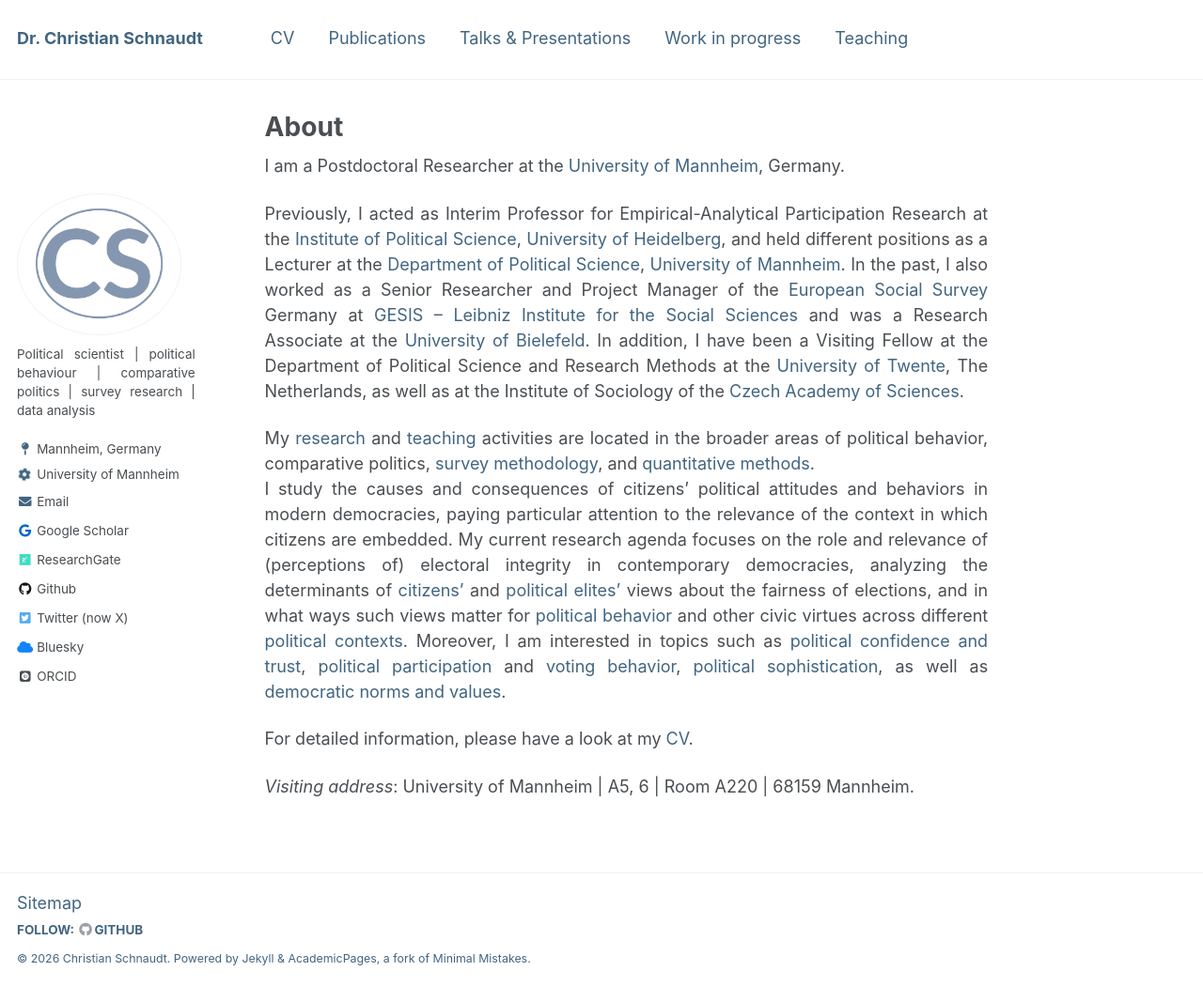
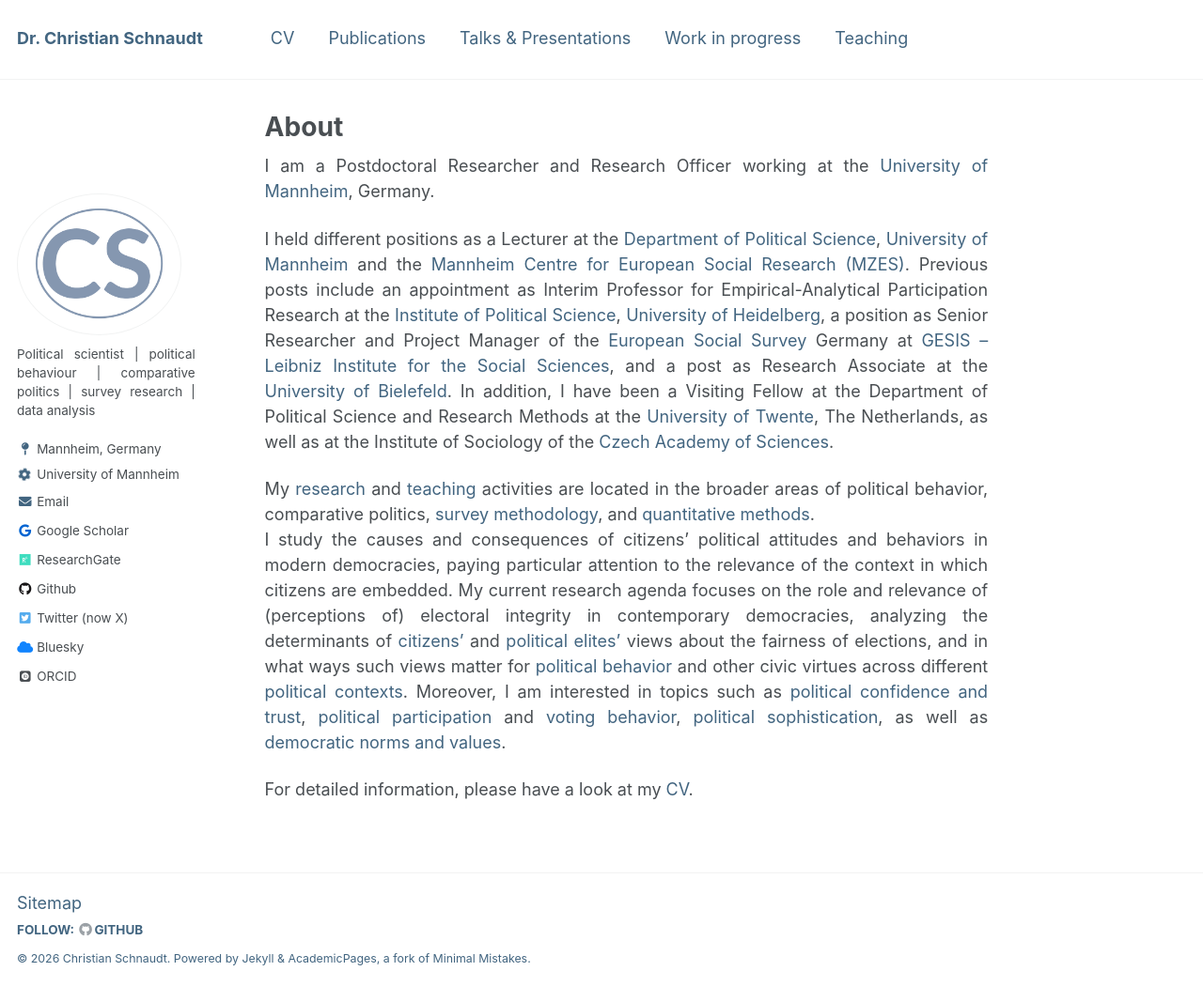
Before and after one commit to cschnaudt/cschnaudt.github.io, a Jekyll site: the page built from _pages/about.md, in a window 1280 px wide and 1067 px high. Shown: the whole window at 94% size. Built offline with Jekyll 4.4.1, drawn with Linux system fonts in a browser that asks for light colours; some web fonts are replaced.

Commit message:
Update about.md

```diff
--- a/_pages/about.md
+++ b/_pages/about.md
@@ -7,13 +7,11 @@
   - /about.html
 ---
 
-I am a Postdoctoral Researcher at the [University of Mannheim](https://www.uni-mannheim.de/en/){:target="_ blank"}, Germany.
+I am a Postdoctoral Researcher and Research Officer working at the [University of Mannheim](https://www.uni-mannheim.de/en/){:target="_ blank"}, Germany.
 
-Previously, I acted as Interim Professor for Empirical-Analytical Participation Research at the [Institute of Political Science](https://www.uni-heidelberg.de/politikwissenschaften/){:target="_ blank"}, [University of Heidelberg](https://www.uni-heidelberg.de/en){:target="_ blank"}, and held different positions as a Lecturer at the [Department of Political Science](https://www.sowi.uni-mannheim.de/en/research/political-science/){:target="_ blank"}, [University of Mannheim](https://www.uni-mannheim.de/en/){:target="_ blank"}. In the past, I also worked as a Senior Researcher and Project Manager of the [European Social Survey](https://www.europeansocialsurvey.org/){:target="_ blank"} Germany at [GESIS -- Leibniz Institute for the Social Sciences](https://www.gesis.org){:target="_ blank"} and was a Research Associate at the [University of Bielefeld](https://www.uni-bielefeld.de/(en)/soz/){:target="_ blank"}. In addition, I have been a Visiting Fellow at the Department of Political Science and Research Methods at the [University of Twente](https://www.utwente.nl/en/){:target="_ blank"}, The Netherlands, as well as at the Institute of Sociology of the [Czech Academy of Sciences](https://www.avcr.cz/en/){:target="_ blank"}.
+I held different positions as a Lecturer at the [Department of Political Science](https://www.sowi.uni-mannheim.de/en/research/political-science/){:target="_ blank"}, [University of Mannheim](https://www.uni-mannheim.de/en/){:target="_ blank"} and the [Mannheim Centre for European Social Research (MZES)](https://www.mzes.uni-mannheim.de/d7/en){:target="_ blank"}. Previous posts include an appointment as Interim Professor for Empirical-Analytical Participation Research at the [Institute of Political Science](https://www.uni-heidelberg.de/politikwissenschaften/){:target="_ blank"}, [University of Heidelberg](https://www.uni-heidelberg.de/en){:target="_ blank"}, a position as Senior Researcher and Project Manager of the [European Social Survey](https://www.europeansocialsurvey.org/){:target="_ blank"} Germany at [GESIS -- Leibniz Institute for the Social Sciences](https://www.gesis.org){:target="_ blank"}, and a post as Research Associate at the [University of Bielefeld](https://www.uni-bielefeld.de/(en)/soz/){:target="_ blank"}. In addition, I have been a Visiting Fellow at the Department of Political Science and Research Methods at the [University of Twente](https://www.utwente.nl/en/){:target="_ blank"}, The Netherlands, as well as at the Institute of Sociology of the [Czech Academy of Sciences](https://www.avcr.cz/en/){:target="_ blank"}.
 
 My [research](https://cschnaudt.github.io/publications/) and [teaching](https://cschnaudt.github.io/teaching/) activities are located in the broader areas of political behavior, comparative politics, [survey methodology](https://doi.org/10.1093/poq/nfab039){:target="_ blank"}, and [quantitative methods](https://rd.springer.com/chapter/10.1007/978-3-658-30237-5_7){:target="_ blank"}.
 I study the causes and consequences of citizens' political attitudes and behaviors in modern democracies, paying particular attention to the relevance of the context in which citizens are embedded. My current research agenda focuses on the role and relevance of (perceptions of) electoral integrity in contemporary democracies, analyzing the determinants of [citizens'](https://www.sciencedirect.com/science/article/pii/S0261379423000331){:target="_ blank"} and [political elites'](https://www.sciencedirect.com/science/article/pii/S0261379423000768){:target="_ blank"} views about the fairness of elections, and in what ways such views matter for [political behavior](https://link.springer.com/article/10.1007/s11615-022-00403-9){:target="_ blank"} and other civic virtues across different [political contexts](https://doi.org/10.5771/9783748915553-485){:target="_ blank"}.  Moreover, I am interested in topics such as [political confidence and trust](https://www.springer.com/us/book/9783319894317){:target="_ blank"}, [political participation](https://doi.org/10.12758/mda.2017.12){:target="_ blank"} and [voting behavior](http://dx.doi.org/10.1093/ijpor/edac034){:target="_ blank"}, [political sophistication](https://rd.springer.com/chapter/10.1007/978-3-658-30492-8_5){:target="_ blank"}, as well as [democratic norms and values](https://doi.org/10.1177%2F02633957211031799){:target="_ blank"}.
 
 For detailed information, please have a look at my [CV](https://cschnaudt.github.io/cv/).
-
-*Visiting address*: University of Mannheim \| A5, 6 \| Room A220 \|  68159 Mannheim.
```
